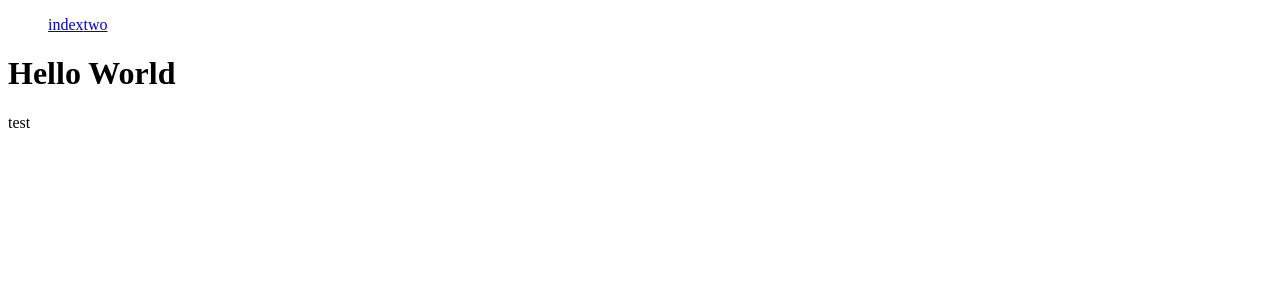
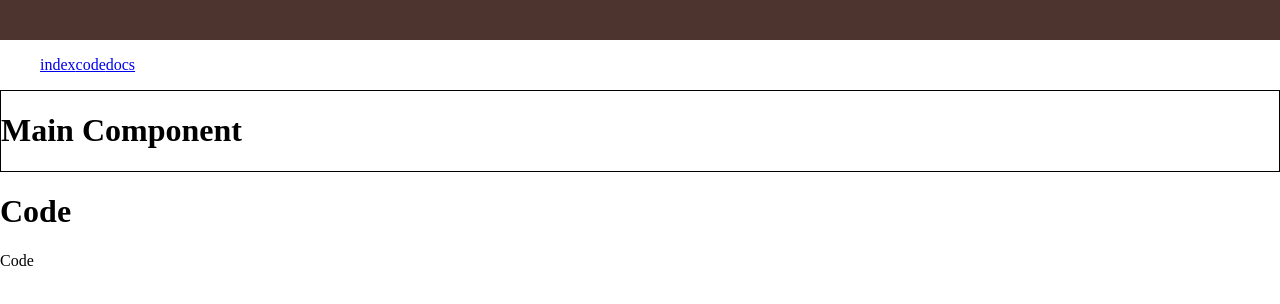
Before and after one commit to imccunn/ianmccunn-2, a React app: page /code in a window 1280 px wide. Shown: the top 304 px of the page. Built offline with nearby package versions, Linux system fonts and the light colour scheme; the HTML template or start-up script is replaced by a standard one.

Commit message:
Cleanup, add copy plugin, add base style loading logic

```diff
--- a/package.json
+++ b/package.json
@@ -15,9 +15,13 @@
     "babel-preset-es2015": "^6.24.1",
     "babel-preset-react": "^6.24.1",
     "body-parser": "^1.15.2",
+    "copy-webpack-plugin": "^4.1.1",
     "express": "^4.14.0",
+    "node-sass": "^4.5.3",
     "react-router-dom": "^4.2.2",
-    "sequelize": "^3.29.0"
+    "sass-loader": "^6.0.6",
+    "sequelize": "^3.29.0",
+    "styled-components": "^2.2.1"
   },
   "devDependencies": {
     "babel-cli": "^6.26.0",
--- a/src/client/AppContent.jsx
+++ b/src/client/AppContent.jsx
@@ -2,7 +2,7 @@ import React, {Component} from 'react';
 import { Route, Link } from 'react-router-dom';
 
 import Main from './Main.jsx';
-import Main2 from './Main2.jsx';
+import Code from './Code.jsx';
 
 export default class AppContent extends Component {
     constructor(props) {
@@ -12,12 +12,14 @@ export default class AppContent extends Component {
     render() {
       return (
         <div>
+          <div style={{width: '100%', height: '40px', backgroundColor: '#4E342E'}}></div>
           <ul>
             <Link to="/">index</Link>
-            <Link to="/two">two</Link>
+            <Link to="/code">code</Link>
+            <Link to="/docs">docs</Link>
           </ul>
           <Route path="/" component={Main} />
-          <Route path="/two" component={Main2} />
+          <Route path="/code" component={Code} />
         </div>
       );
     }
--- a/src/client/Main2.jsx
+++ b/src/client/Code.jsx
@@ -8,8 +8,8 @@ export default class Main extends Component {
     render() {
       return (
         <div>
-          <h1>Hello World 2</h1>
-          <p>this is the best</p>
+          <h1>Code</h1>
+          <p>Code</p>
         </div>
       );
     }
--- a/src/client/Main.jsx
+++ b/src/client/Main.jsx
@@ -7,9 +7,8 @@ export default class Main extends Component {
 
     render() {
       return (
-        <div>
-          <h1>Hello World</h1>
-          <p>test</p>
+        <div style={{border: '1px solid #000'}}>
+          <h1>Main Component</h1>
         </div>
       );
     }
--- a/src/client/app.jsx
+++ b/src/client/app.jsx
@@ -3,6 +3,8 @@ import React from 'react';
 import ReactDOM from 'react-dom';
 import index from './index.js'
 
+let body = document.getElementsByTagName('body')[0];
+body.style.margin = 0;
 ReactDOM.render(
     <Index />,
     document.getElementById('app')
--- a/src/client/index.html
+++ b/src/client/index.html
@@ -2,6 +2,7 @@
 <html>
   <head>
     <title>Some app</title>
+    <link rel="stylesheet" type="text/css" href="styles/main.css"></link>
   </head>
   <body>
     <div id="app"></div>
--- /dev/null
+++ b/src/client/styles/main.css
@@ -0,0 +1,4 @@
+
+h1 {
+  color: #00ff00;
+}
--- a/webpack.config.js
+++ b/webpack.config.js
@@ -1,4 +1,5 @@
 const path = require('path');
+const CopyWebpackPlugin = require('copy-webpack-plugin');
 
 module.exports = {
     context: __dirname + '/src/client',
@@ -19,6 +20,11 @@ module.exports = {
         }
       ]
     },
+    plugins: [
+      new CopyWebpackPlugin([
+        {from: './styles/main.css', to: './styles/main.css'}
+      ])
+    ],
     devServer: {
       contentBase: path.join(__dirname, 'public'),
       compress: true,
```
Also changed, not shown: 1 other file (tests, documents, lock files or other folders).
